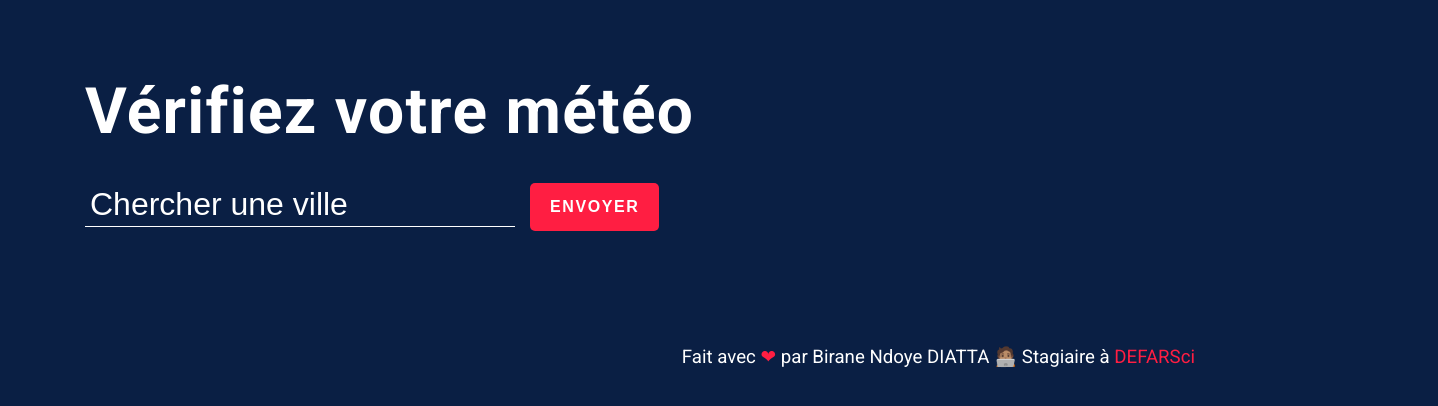
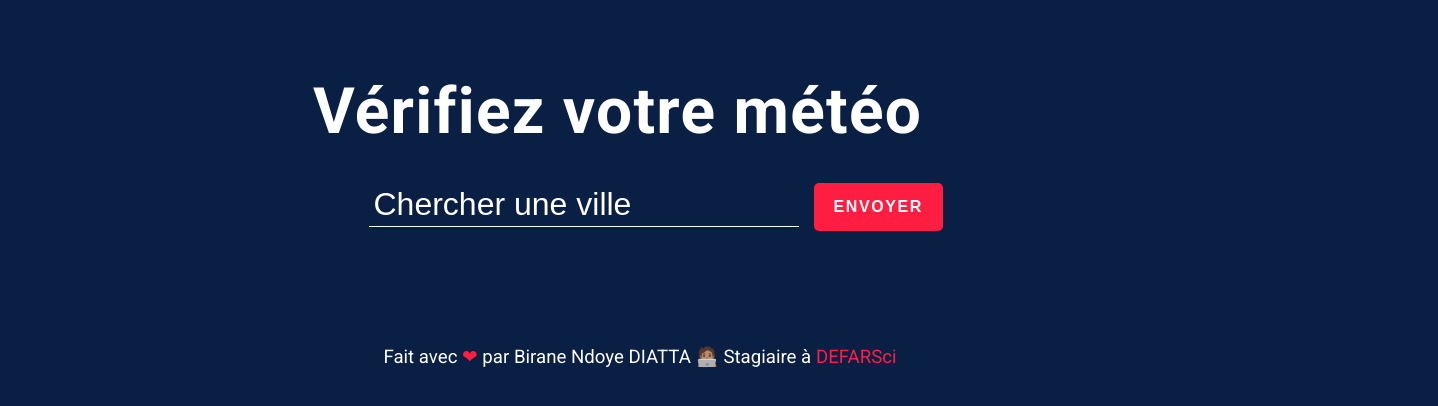
Before and after one commit to Biranend/M-t-o-API, a plain HTML site: page index.html in a window 1280 px wide. Shown: the whole page, 1438 px wide, since content can reach past the window. Drawn offline with Linux system fonts and the light colour scheme.

Commit message:
Centre les éléments

```diff
--- a/index.html
+++ b/index.html
@@ -12,8 +12,8 @@
   <div class="container">
     <h1 class="heading">Vérifiez votre météo</h1>
     <form>
-      <input type="text" placeholder="Chercher une ville" autofocus>
-      <button type="submit">ENVOYER</button>
+      <input class="cntr" type="text" placeholder="Chercher une ville" autofocus>
+      <button class="cntr" type="submit">ENVOYER</button>
       <span class="msg"></span>
     </form>
   </div>
--- a/style.css
+++ b/style.css
@@ -68,6 +68,12 @@ body {
 –––––––––––––––––––––––––––––––––––––––––––––––––– */
 .top-banner {
   color: var(--text_light);
+  position: relative;
+  left: 20%;
+}
+.cntr{
+  position: relative;
+  left: 5%;
 }
 
 .heading {
@@ -197,6 +203,7 @@ body {
   font-size: 1.4rem;
   color: var(--text_light);
   margin-top: 40px;
+  text-align: center;
 }
 
 .page-footer span {
```
